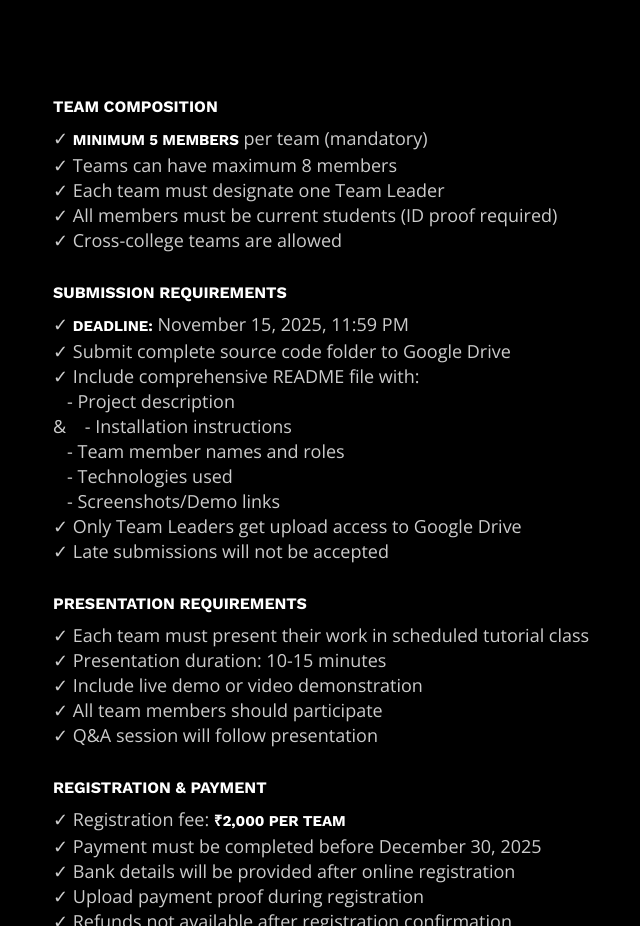
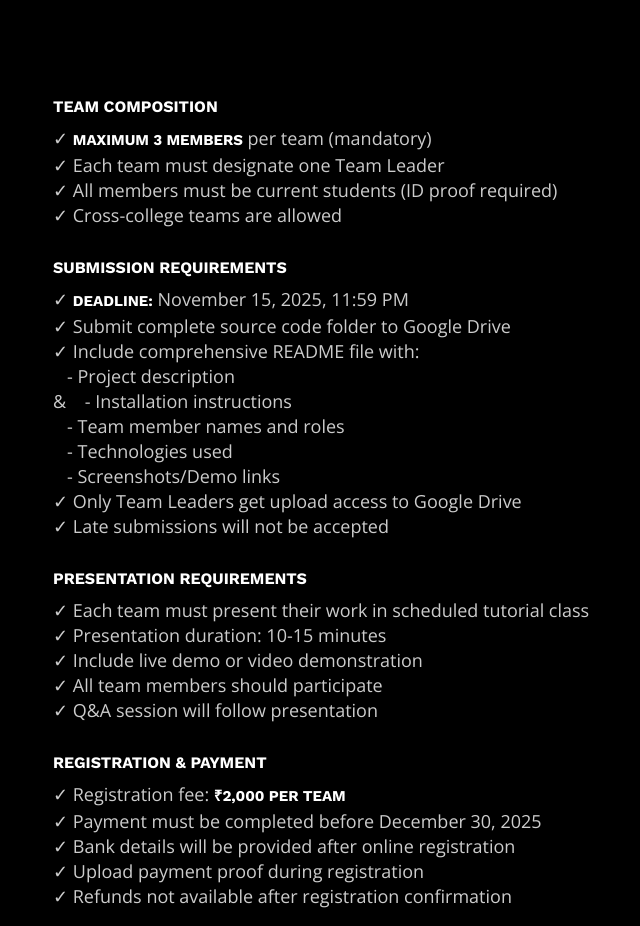
Before and after one commit to Deepika-valikala/Hackathon2026, a plain HTML site: page index.html in a window 1280 px wide. Shown: the part 4889-5815 px from the top of the page, without its empty margins (212-852 px from the left). Drawn offline with nearby package versions, Linux system fonts and the light colour scheme.

Commit message:
updated files

```diff
--- a/index.html
+++ b/index.html
@@ -509,8 +509,8 @@
                         <div class="block-faq mb-50">
                             <h4 class="mb-10">TEAM COMPOSITION</h4>
                             <p class="title-lead mb-30">
-                                ✓ <strong>Minimum 5 members</strong> per team (mandatory)<br>
-                                ✓ Teams can have maximum 8 members<br>
+                                ✓ <strong>Maximum 3 members</strong> per team (mandatory)<br>
+
                                 ✓ Each team must designate one Team Leader<br>
                                 ✓ All members must be current students (ID proof required)<br>
                                 ✓ Cross-college teams are allowed
```
